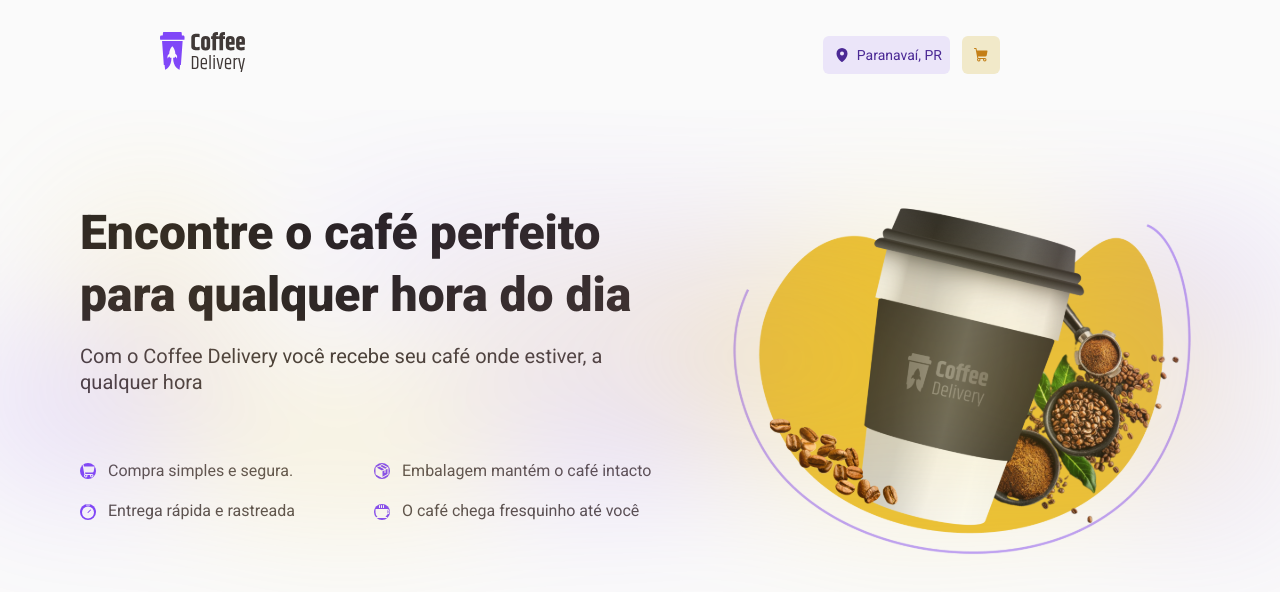
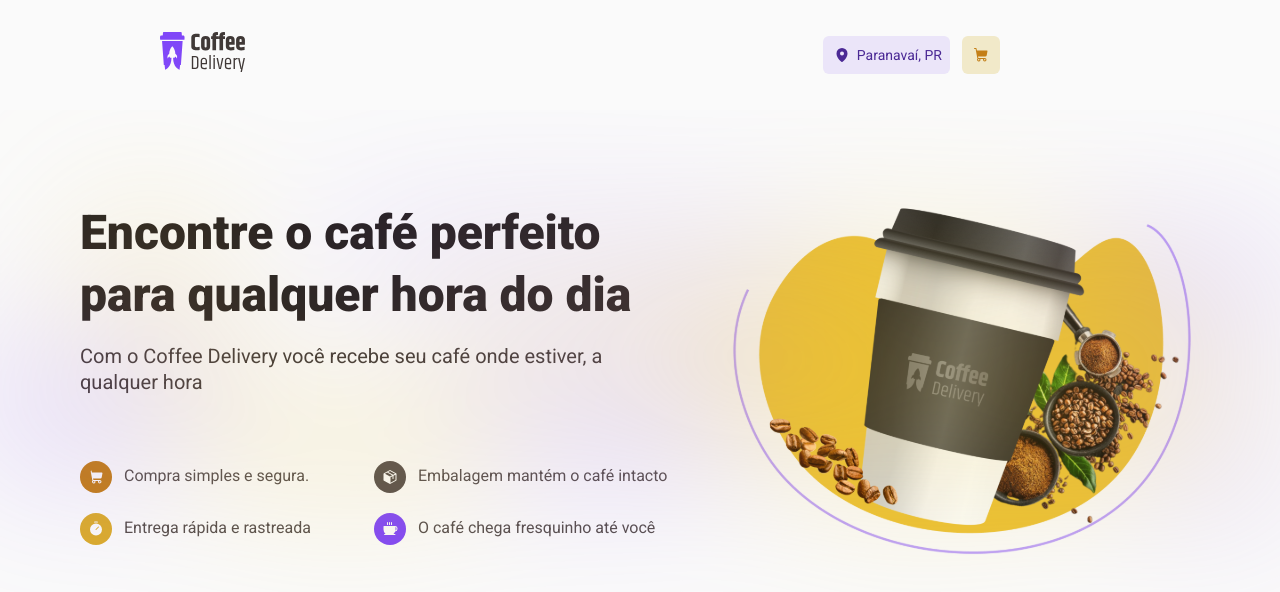
Before and after one commit to Glendson/coffee-delivery, a React (Vite) app: page / in a window 1280 px wide. Shown: the top 592 px of the page. Built offline with nearby package versions, Linux system fonts and the light colour scheme.

Commit message:
fix: fixed icons bug invisibled

```diff
--- a/src/pages/Home/components/Hero/index.tsx
+++ b/src/pages/Home/components/Hero/index.tsx
@@ -2,8 +2,11 @@ import { HeroContainer, HeroContent, HeroFeatures } from "./styles";
 import heroBg from "../../../../../public/assets/hero-bg.svg";
 import hero from "../../../../../public/assets/hero.svg";
 import { Coffee, Package, ShoppingCart, Timer } from "@phosphor-icons/react";
+import { useTheme } from "styled-components";
 
 export function Hero() {
+  const theme = useTheme();
+
   return (
     <HeroContainer>
       <HeroContent>
@@ -19,22 +22,34 @@ export function Hero() {
 
           <HeroFeatures>
             <div>
-              <ShoppingCart width={16} weight="fill" />
+              <ShoppingCart
+                weight="fill"
+                style={{ background: theme.colors["yellow-dark"] }}
+              />
               <span>Compra simples e segura.</span>
             </div>
 
             <div>
-              <Package width={16} weight="fill" />
+              <Package
+                weight="fill"
+                style={{ background: theme.colors["base-text"] }}
+              />
               <span>Embalagem mantém o café intacto</span>
             </div>
 
             <div>
-              <Timer width={16} weight="fill" />
+              <Timer
+                weight="fill"
+                style={{ background: theme.colors.yellow }}
+              />
               <span>Entrega rápida e rastreada</span>
             </div>
 
             <div>
-              <Coffee width={16} weight="fill" />
+              <Coffee
+                weight="fill"
+                style={{ background: theme.colors.purple }}
+              />
               <span>O café chega fresquinho até você</span>
             </div>
           </HeroFeatures>
--- a/src/pages/Home/components/Hero/styles.ts
+++ b/src/pages/Home/components/Hero/styles.ts
@@ -1,26 +1,20 @@
 import styled from "styled-components";
-import { defaultTheme } from "../../../../styles/themes/default"
-
-interface HeroFeaturesProps {
-    $color?: keyof typeof defaultTheme.colors;
-}
 
 export const HeroContainer = styled.section`
   position: relative;
 
   header {
-
     display: flex;
     flex-direction: column;
     gap: 1rem;
 
-    h1{
-        font: ${props => props.theme.fonts.titleXL};
-        color: ${props => props.theme.colors["base-title"]};
+    h1 {
+      font: ${(props) => props.theme.fonts.titleXL};
+      color: ${(props) => props.theme.colors["base-title"]};
     }
     span {
-        font: ${props => props.theme.fonts.textL};
-        color: ${props => props.theme.colors["base-subtitle"]};
+      font: ${(props) => props.theme.fonts.textL};
+      color: ${(props) => props.theme.colors["base-subtitle"]};
     }
   }
 
@@ -49,10 +43,9 @@ export const HeroContent = styled.div`
     flex-direction: column;
     gap: 66px;
   }
-
 `;
 
-export const HeroFeatures = styled.div<HeroFeaturesProps>`
+export const HeroFeatures = styled.div`
   display: grid;
   grid-template-columns: 1fr 1fr;
   grid-row-gap: 20px;
@@ -61,13 +54,13 @@ export const HeroFeatures = styled.div<HeroFeaturesProps>`
     display: flex;
     align-items: center;
     gap: 12px;
-    padding: 0;
 
     svg {
-      padding: 8;
+      width: 32px;
+      height: 32px;
+      padding: 8px;
       border-radius: 50%;
-      color: ${props => props.theme.colors.background};
-      background: ${props => props.theme.colors[props.$color || "purple"]};
+      color: ${(props) => props.theme.colors.background};
     }
   }
 `;
```
